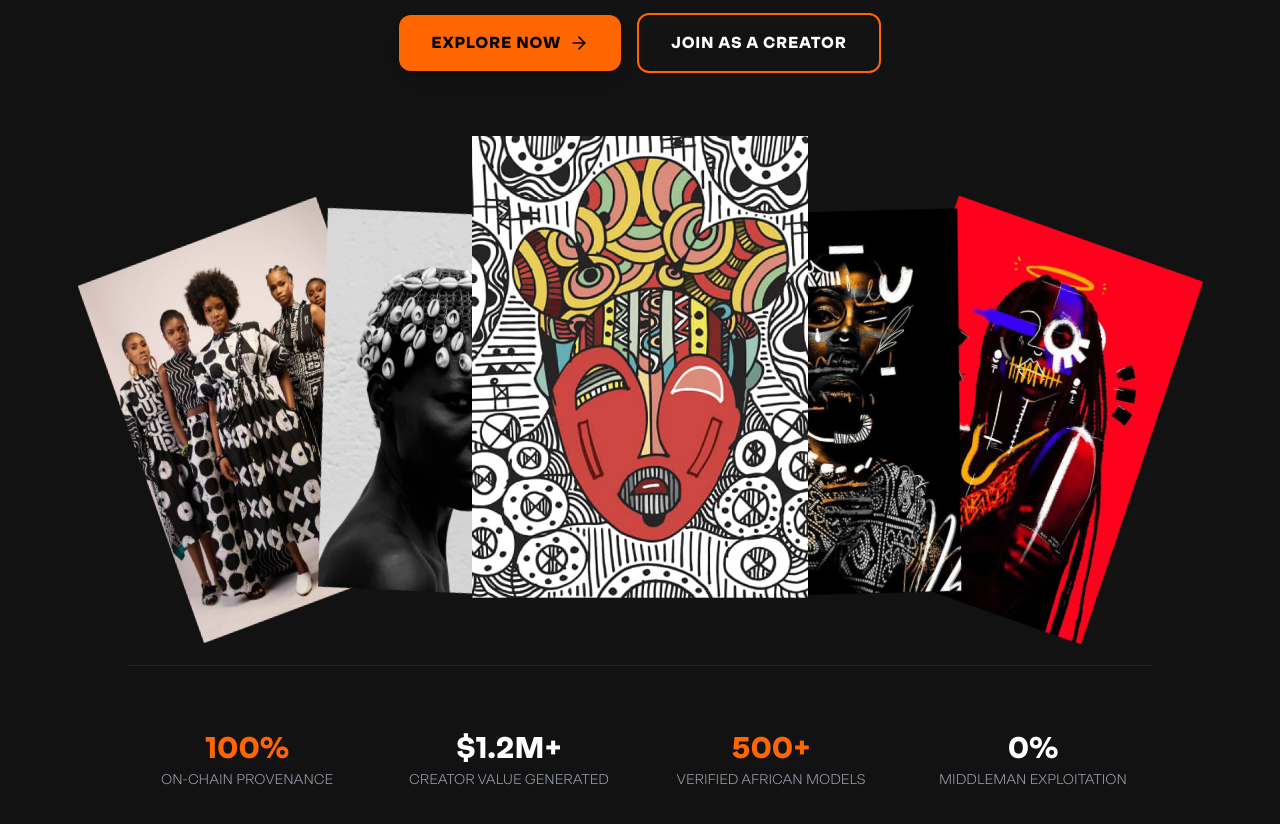
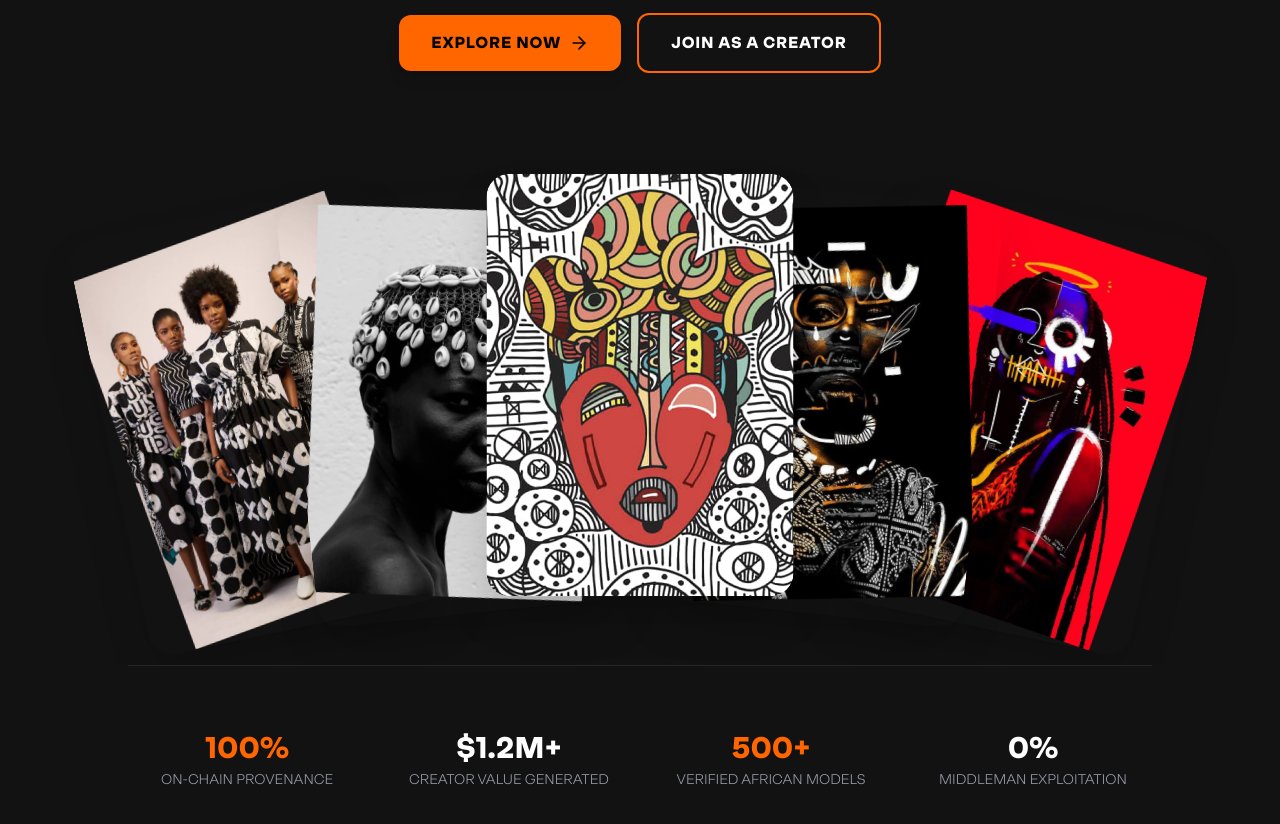
Before and after one commit to Kaycee276/blackfrica-fe, a Next.js app: page / in a window 1280 px wide. Shown: the part 560-1384 px from the top of the page. Built offline with nearby package versions, Linux system fonts and the light colour scheme.

Commit message:
refactor: remove active card state and active index tracking from CardStack

```diff
--- a/src/components/CardStack.tsx
+++ b/src/components/CardStack.tsx
@@ -15,7 +15,6 @@ interface CardItem {
 }
 
 export const CardStack = () => {
-  const [activeIndex, setActiveIndex] = useState(2); // center card active by default
   const [windowWidth, setWindowWidth] = useState<number>(1200);
 
   useEffect(() => {
@@ -85,22 +84,20 @@ export const CardStack = () => {
     <div className="relative w-full py-6 sm:py-10 flex flex-col items-center justify-center min-h-[420px] sm:min-h-[500px] overflow-hidden">
       {/* Cards Deck Container */}
       <div className="relative w-full max-w-6xl h-[360px] sm:h-[440px] md:h-[480px] flex items-center justify-center">
-        {cards.map((card, idx) => {
-          const isActive = activeIndex === idx;
+        {cards.map((card) => {
           const calculatedX = getOffsetX(card.factor);
 
           return (
             <motion.div
               key={card.id}
-              onClick={() => setActiveIndex(idx)}
               initial={{ opacity: 0, scale: 0.85, y: 40 }}
               animate={{
                 opacity: 1,
-                scale: isActive ? 1.05 : 0.94,
+                scale: 0.96,
                 rotate: card.rotation,
                 x: calculatedX,
-                y: card.offsetY + (isActive ? -18 : 0),
-                zIndex: isActive ? 40 : card.zIndex,
+                y: card.offsetY,
+                zIndex: card.zIndex,
               }}
               whileHover={{
                 scale: 1.08,
@@ -110,14 +107,14 @@ export const CardStack = () => {
                 transition: { duration: 0.25 },
               }}
               transition={{ type: "spring", stiffness: 260, damping: 20 }}
-              className={`absolute cursor-pointer overflow-hidden  transition-all duration-300 w-[190px] sm:w-[260px] md:w-[300px] lg:w-[320px] h-[280px] sm:h-[390px] md:h-[440px] group `}
+              className="absolute cursor-pointer overflow-hidden rounded-2xl sm:rounded-3xl shadow-2xl transition-all duration-300 w-[190px] sm:w-[260px] md:w-[300px] lg:w-[320px] h-[280px] sm:h-[390px] md:h-[440px] group opacity-95"
             >
               <Image
                 src={card.image}
                 alt={card.title}
                 fill
                 sizes="(max-width: 768px) 200px, 320px"
-                className=" group-hover:scale-105 transition-transform duration-500"
+                className="object-cover group-hover:scale-105 transition-transform duration-500 rounded-2xl sm:rounded-3xl"
                 priority={true}
               />
             </motion.div>
```
